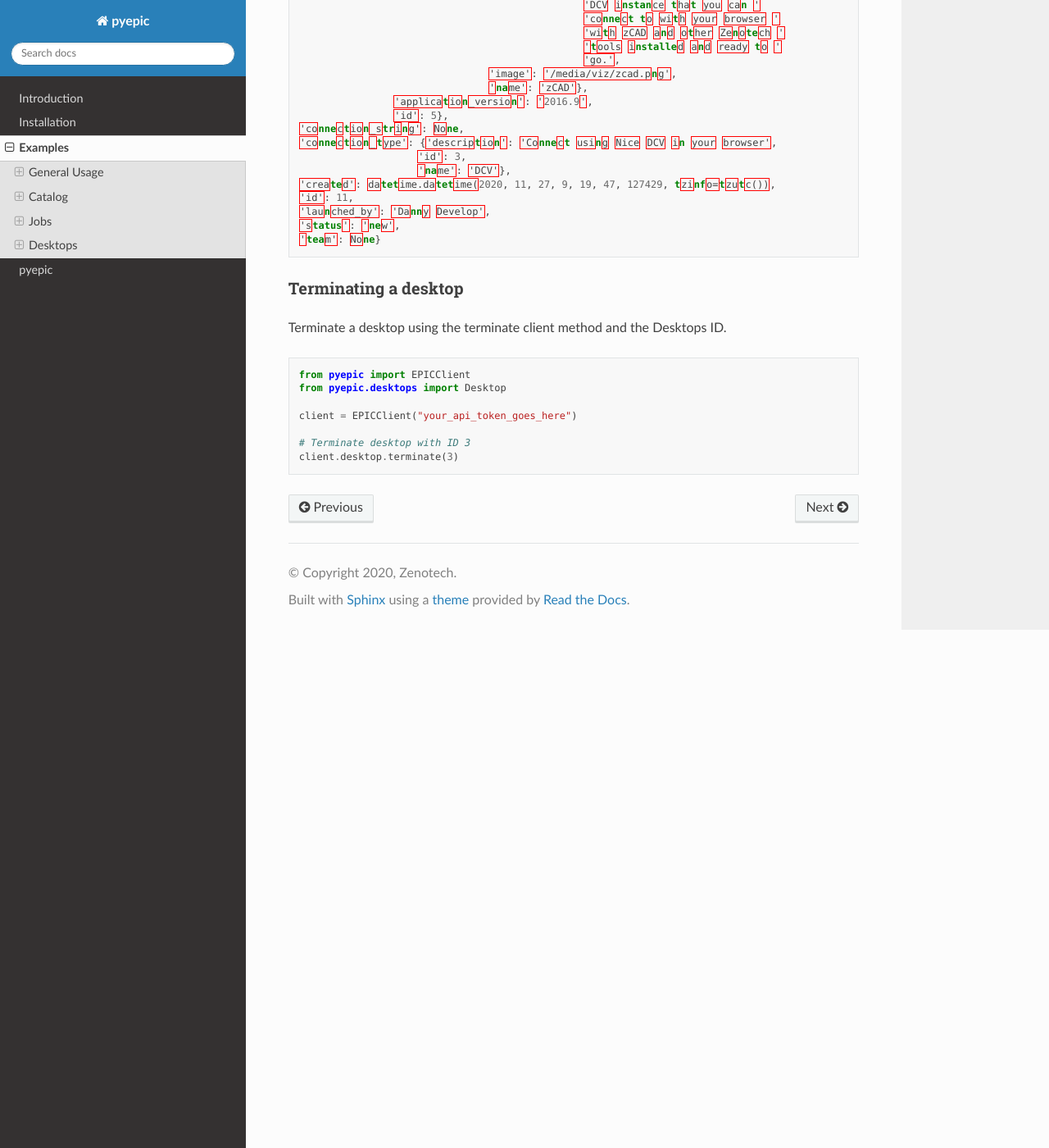
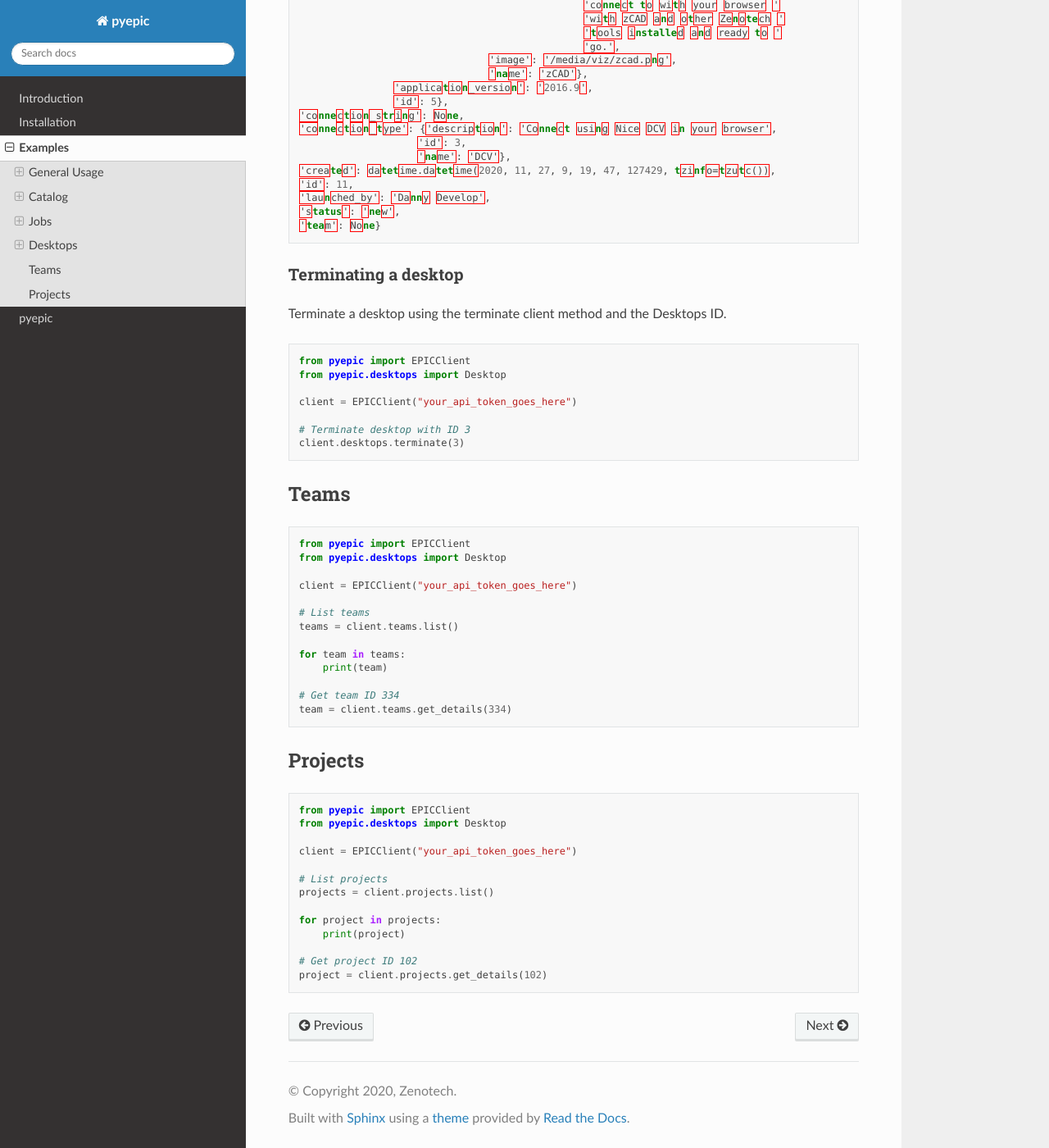
Before and after one commit to zenotech/pyepic, a Sphinx documentation site: the page built from docs/source/examples.rst, in a window 1280 px wide and 1400 px high, scrolled down 11772 px. Shown: the whole window at 82% size. Built offline with Sphinx 7.4.7 and the Read the Docs theme 2.0.0, drawn with Linux system fonts in a browser that asks for light colours; some of the changed text lies outside the part shown.

Commit message:
add projects and teams back in and put iterators back in place, plus docs

```diff
--- a/docs/source/examples.rst
+++ b/docs/source/examples.rst
@@ -36,7 +36,7 @@ To list the available applications you can use the list_applications() method. T
     # List all applications
     apps = client.catalog.list_applications()
     print("ID | Application | Version | Cluster IDs")
-    for app in apps
+    for app in apps:
         for version in app.versions:
             print("{} | {} | {} | {}".format(version.id, app.product.name, version.version, version.queue_ids))
 
@@ -573,7 +571,7 @@ Desktops
 
 Listing Desktop Instances
 -------------------------
-To list your desktop instances use the list and get_details methods in :class:`pyepic.client.EPICClient.desktop`.
+To list your desktop instances use the list and get_details methods in :class:`pyepic.client.EPICClient.desktops`.
 
 .. code-block:: python
 
@@ -582,10 +580,10 @@ To list your desktop instances use the list and get_details methods in :class:`p
     client = EPICClient("your_api_token_goes_here")
 
     # List all of my desktop instances
-    desktops = client.desktop.list()
+    desktops = client.desktops.list()
 
     # Get the details of desktop id 3
-    desktop_instance = client.desktop.get_details(3)
+    desktop_instance = client.desktops.get_details(3)
 
 
 Getting a quote for a Desktop
@@ -608,7 +606,7 @@ The valid application_version, node_type and connection_type values can be retri
     my_desktop.runtime = 2
 
     # Get a quote for this desktop
-    quote = client.desktop.get_quote(my_desktop.get_quote_spec()))
+    quote = client.desktops.get_quote(my_desktop.get_quote_spec()))
 
 An example response for the quote is shown below.
 
@@ -637,7 +635,7 @@ The valid application_version, node_type and connection_type values can be retri
     my_desktop.runtime = 2
 
     # Launch this desktop
-    instance = client.desktop.launch(my_desktop.get_launch_spec()))
+    instance = client.desktops.launch(my_desktop.get_launch_spec()))
 
     # Get the newly created desktop instance id.
     id = instance.id
@@ -682,4 +680,43 @@ Terminate a desktop using the terminate client method and the Desktops ID.
     client = EPICClient("your_api_token_goes_here")
 
     # Terminate desktop with ID 3
-    client.desktop.terminate(3)
+    client.desktops.terminate(3)
+
+
+Teams
+=====
+
+.. code-block:: python
+
+    from pyepic import EPICClient
+    from pyepic.desktops import Desktop
+
+    client = EPICClient("your_api_token_goes_here")
+
+    # List teams
+    teams = client.teams.list()
+
+    for team in teams:
+        print(team)
+
+    # Get team ID 334
+    team = client.teams.get_details(334)
+
+Projects
+========
+
+.. code-block:: python
+
+    from pyepic import EPICClient
+    from pyepic.desktops import Desktop
+
+    client = EPICClient("your_api_token_goes_here")
+
+    # List projects
+    projects = client.projects.list()
+
+    for project in projects:
+        print(project)
+
+    # Get project ID 102
+    project = client.projects.get_details(102)
```
Also changed, not shown: other parts of docs/source/examples.rst (+79 -81 lines), docs/source/pyepic.client.rst (+16 -0 lines), 7 other files.
